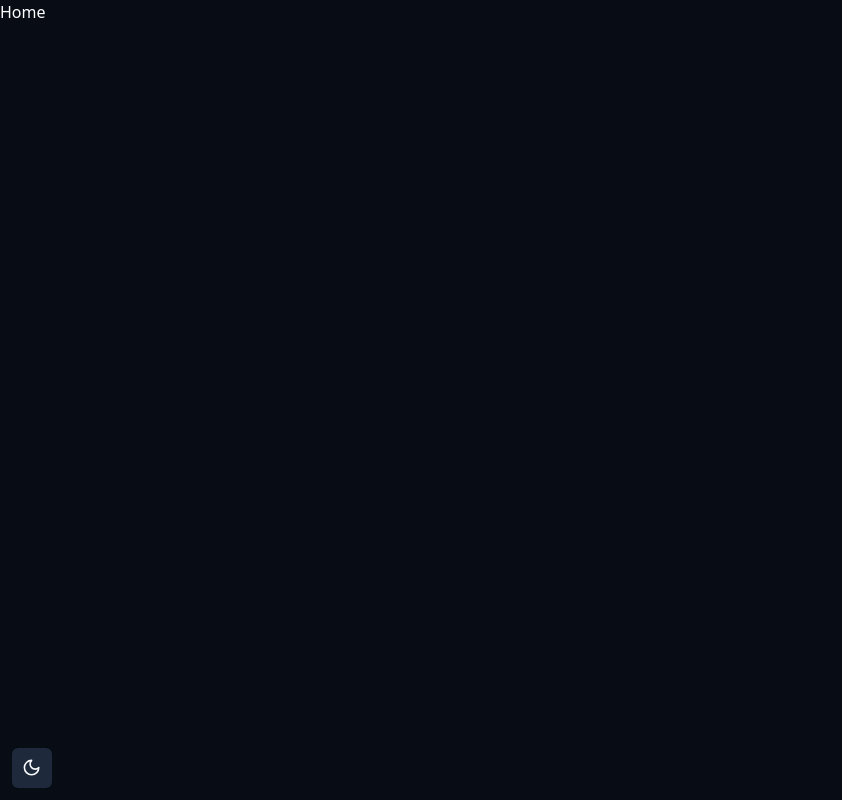
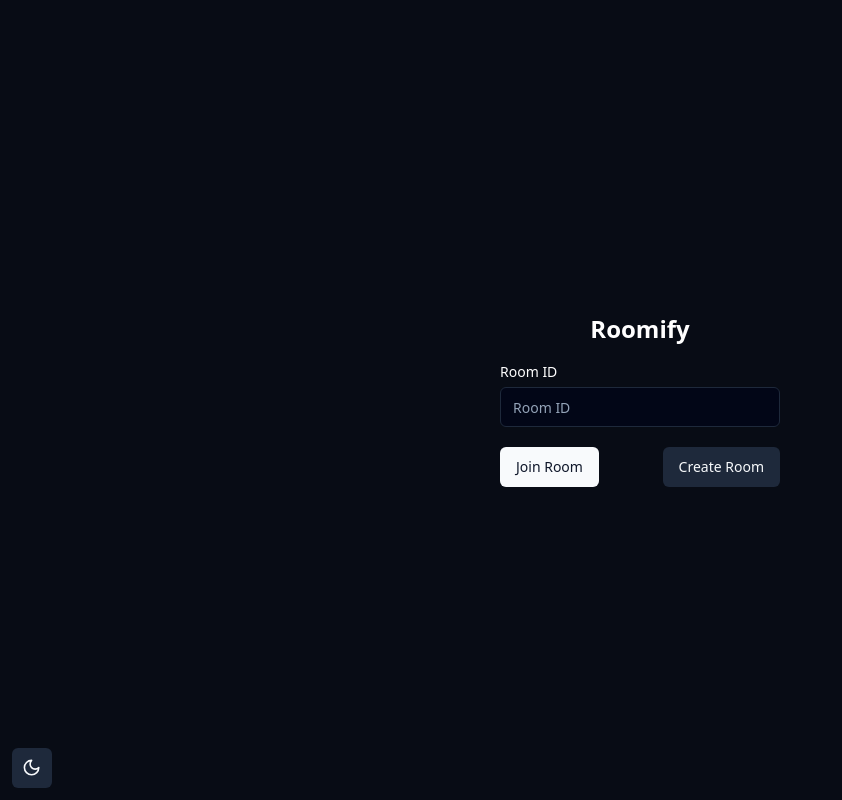
Before and after one commit to GabrielxKuek/Roomify, a React (Vite) app: page / in a window 1280 px wide. Shown: the whole page, without its empty margins (0-842 px from the left). Built offline with nearby package versions, Linux system fonts and the light colour scheme; no server answers.

Commit message:
Added Room State and Room Login

```diff
--- a/package.json
+++ b/package.json
@@ -10,6 +10,7 @@
     "preview": "vite preview"
   },
   "dependencies": {
+    "@radix-ui/react-label": "^2.1.0",
     "@radix-ui/react-slot": "^1.1.0",
     "@react-three/drei": "^9.108.3",
     "@react-three/fiber": "^8.16.8",
--- /dev/null
+++ b/src/components/ui/input.tsx
@@ -0,0 +1,25 @@
+import * as React from "react"
+
+import { cn } from "@/lib/utils"
+
+export interface InputProps
+  extends React.InputHTMLAttributes<HTMLInputElement> {}
+
+const Input = React.forwardRef<HTMLInputElement, InputProps>(
+  ({ className, type, ...props }, ref) => {
+    return (
+      <input
+        type={type}
+        className={cn(
+          "flex h-10 w-full rounded-md border border-slate-200 bg-white px-3 py-2 text-sm ring-offset-white file:border-0 file:bg-transparent file:text-sm file:font-medium placeholder:text-slate-500 focus-visible:outline-none focus-visible:ring-2 focus-visible:ring-slate-950 focus-visible:ring-offset-2 disabled:cursor-not-allowed disabled:opacity-50 dark:border-slate-800 dark:bg-slate-950 dark:ring-offset-slate-950 dark:placeholder:text-slate-400 dark:focus-visible:ring-slate-300",
+          className
+        )}
+        ref={ref}
+        {...props}
+      />
+    )
+  }
+)
+Input.displayName = "Input"
+
+export { Input }
--- /dev/null
+++ b/src/components/ui/label.tsx
@@ -0,0 +1,24 @@
+import * as React from "react"
+import * as LabelPrimitive from "@radix-ui/react-label"
+import { cva, type VariantProps } from "class-variance-authority"
+
+import { cn } from "@/lib/utils"
+
+const labelVariants = cva(
+  "text-sm font-medium leading-none peer-disabled:cursor-not-allowed peer-disabled:opacity-70"
+)
+
+const Label = React.forwardRef<
+  React.ElementRef<typeof LabelPrimitive.Root>,
+  React.ComponentPropsWithoutRef<typeof LabelPrimitive.Root> &
+    VariantProps<typeof labelVariants>
+>(({ className, ...props }, ref) => (
+  <LabelPrimitive.Root
+    ref={ref}
+    className={cn(labelVariants(), className)}
+    {...props}
+  />
+))
+Label.displayName = LabelPrimitive.Root.displayName
+
+export { Label }
--- a/src/pages/Home.tsx
+++ b/src/pages/Home.tsx
@@ -1,5 +1,73 @@
+import { useState } from "react";
+import { Input } from "@/components/ui/input";
+import { Label } from "@/components/ui/label";
+import { Button } from "@/components/ui/button";
+import { useNavigate } from "react-router-dom";
+import { toast } from "sonner";
+import supabase from "@/lib/supabase";
+
 function Home() {
-  return <div>Home</div>;
+  const navigate = useNavigate();
+  const [roomID, setRoomID] = useState<string>();
+
+  async function roomExist(roomID: string) {
+    const { data, error } = await supabase
+      .from("roomify_room")
+      .select()
+      .eq("id", roomID);
+    if (error) {
+      toast(error.message);
+      return false;
+    }
+    return data.length > 0;
+  }
+
+  async function joinRoom() {
+    let room = roomID?.trim();
+    if (!room) {
+      return toast("Invalid Room ID");
+    }
+    let exist = await roomExist(room);
+    if (!exist) {
+      return toast("Room Do Not Exist");
+    }
+    return navigate(`/${room}`);
+  }
+
+  async function createRoom() {
+    let room = roomID?.trim();
+    if (!room) {
+      return toast("Invalid Room ID");
+    }
+    let exist = await roomExist(room);
+    if (exist) {
+      return toast("Room Already Exist");
+    }
+    return navigate(`/${room}`);
+  }
+
+  return (
+    <div className="flex justify-center items-center h-full flex-col mx-auto max-w-xs p-5 gap-5">
+      <h1 className="text-2xl font-bold">Roomify</h1>
+      <div className="grid w-full max-w-sm items-center gap-2">
+        <Label htmlFor="roomID">Room ID</Label>
+        <Input
+          type="text"
+          id="roomID"
+          placeholder="Room ID"
+          onInput={(e) => setRoomID((e.target as HTMLInputElement).value)}
+        />
+      </div>
+      <div className="flex justify-between items-center w-full">
+        <Button variant={"default"} onClick={joinRoom}>
+          Join Room
+        </Button>
+        <Button variant={"secondary"} onClick={createRoom}>
+          Create Room
+        </Button>
+      </div>
+    </div>
+  );
 }
 
 export default Home;
--- a/src/pages/Room.tsx
+++ b/src/pages/Room.tsx
@@ -1,5 +1,9 @@
+import { useParams } from "react-router-dom";
+
 function Room() {
-  return <div>Room</div>;
+  const { room_id } = useParams();
+
+  return <div>Room {room_id}</div>;
 }
 
 export default Room;
```
Also changed, not shown: 1 other file (tests, documents, lock files or other folders).
